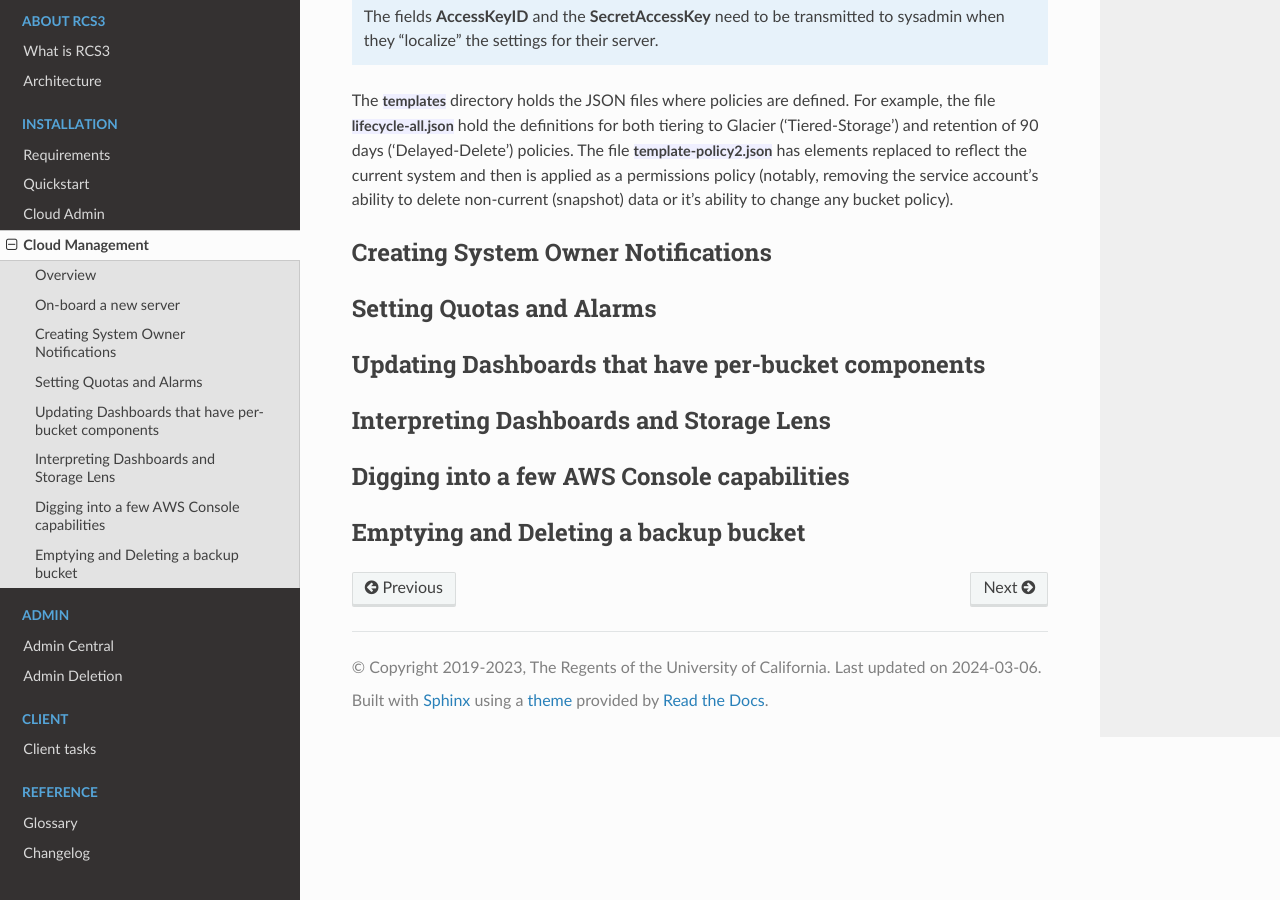
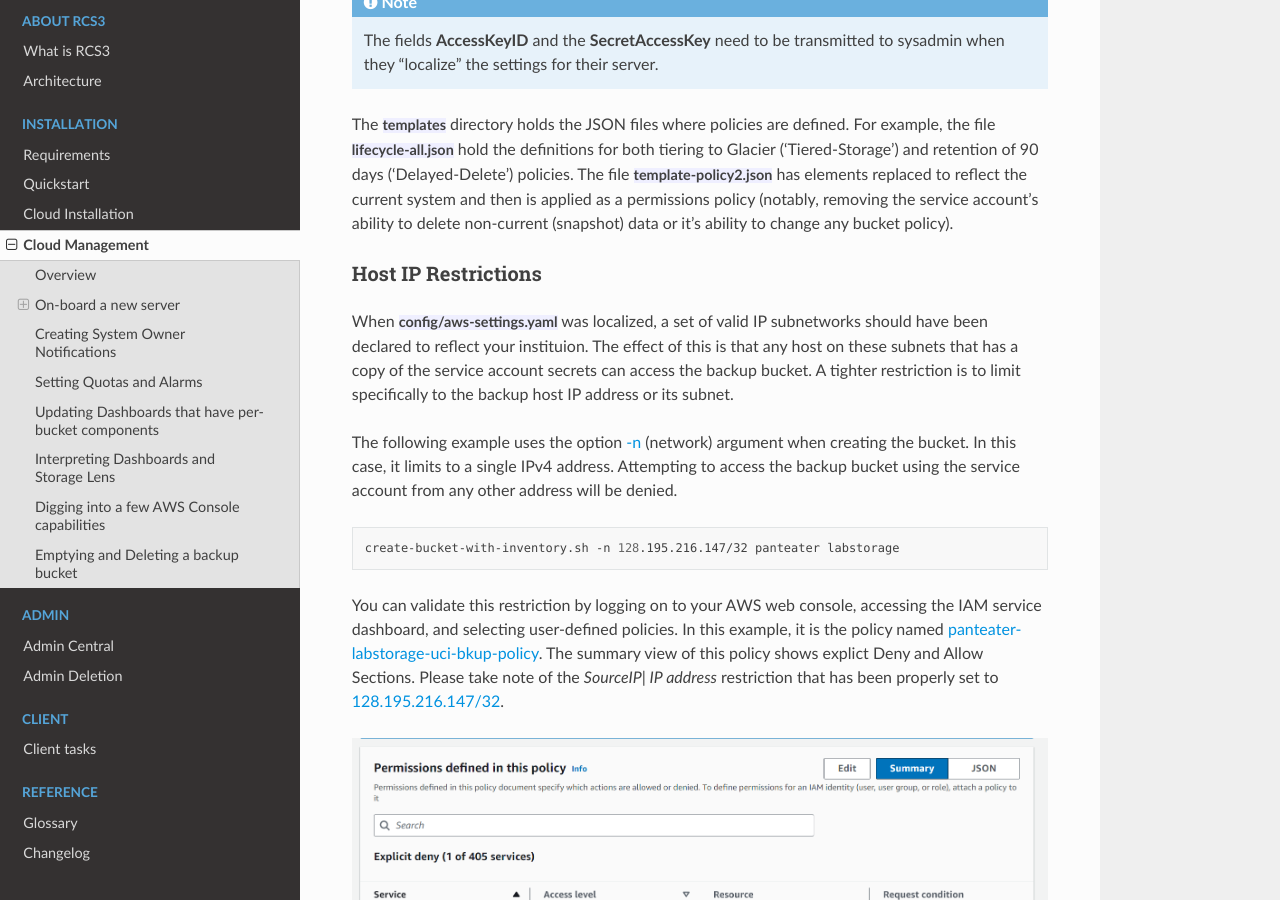
Before and after one commit to RCIC-UCI-Public/rcs3-docs, a Sphinx documentation site: the page built from docs/source/installation/cloudmanage.rst, in a window 1280 px wide and 900 px high, scrolled down 2308 px. Built offline with Sphinx 7.4.7 and the Read the Docs theme 2.0.0, drawn with Linux system fonts in a browser that asks for light colours; some of the changed text lies outside the part shown.

Commit message:
Add IP restrictions when creating bucket

```diff
--- a/docs/source/installation/cloudmanage.rst
+++ b/docs/source/installation/cloudmanage.rst
@@ -9,7 +9,8 @@
 Overview
 --------
 
-The cloud admin (usually multiple people) control the AWS-side of the infrastructure. This guide covers some of
+The :bluelight:`cloudadmin` (usually multiple people) control the AWS-side of the infrastructure.
+This guide covers some of
 ongoing management.  Your AWS cloud infrastructure must have already been initialized using :ref:`cloud admin install`
 and that your time-limited credentials are current as described in :ref:`Get Your AWS Credentials <aws credentials>`
 
@@ -115,6 +116,30 @@
 system and then is applied as a permissions policy (notably, removing the service account's ability to delete
 non-current (snapshot) data or it's ability to change any bucket policy).
 
+Host IP Restrictions
+^^^^^^^^^^^^^^^^^^^^
+
+When  :fname:`config/aws-settings.yaml` was localized, a set of valid IP subnetworks should have been declared to
+reflect your instituion.  The effect of this is that any host on these subnets that has a copy of the service
+account secrets can access the backup bucket.
+A tighter restriction is to limit specifically to the backup host IP address or its subnet.
+
+The following example uses the option :bluelight:`-n` (network) argument when creating the bucket. In this case,
+it limits to a single IPv4 address. Attempting to access the backup bucket using the service account from any other
+address will be denied.
+
+.. code-block:: bash
+
+   create-bucket-with-inventory.sh -n 128.195.216.147/32 panteater labstorage
+
+You can validate this restriction by logging on to your AWS web console, accessing the IAM service dashboard, and
+selecting user-defined policies. In this example, it is the policy named
+:bluelight:`panteater-labstorage-uci-bkup-policy`.  The summary view of this policy shows explict Deny and Allow
+Sections. Please take note of the *SourceIP| IP address* restriction that has been properly set to
+:bluelight:`128.195.216.147/32`.
+
+.. image:: /images/cloudadmin/IP-Policy-Restriction.png
+   :alt: IP Host Restriction
 
 Creating System Owner Notifications
 -----------------------------------
```
Also changed, not shown: docs/source/installation/cloudadmin.rst (+6 -6 lines), docs/source/images/cloudadmin/IP-Policy-Restriction.png (added).
